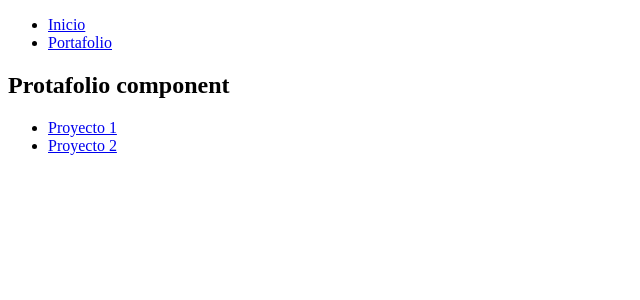
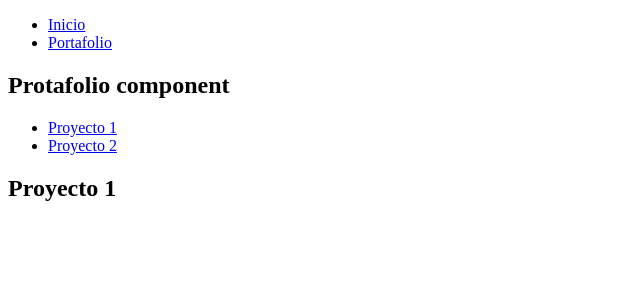
Before and after one commit to adrian1426/ReactJS_ReactRouterDomV5toV6, a React (Create React App) app: page /portafolio/proyecto1/1 in a window 1280 px wide. Shown: the top 300 px of the page, without its empty margins (0-640 px from the left). Built offline with nearby package versions, Linux system fonts and the light colour scheme.

Commit message:
Rutas dinamicas con params, parametros en la ruta

```diff
--- a/src/components/Portafolio.js
+++ b/src/components/Portafolio.js
@@ -1,4 +1,5 @@
 import { Link, Route, Routes } from "react-router-dom";
+import Proyecto from "./Proyecto";
 
 const Portafolio = () => {
   return (
@@ -6,17 +7,16 @@ const Portafolio = () => {
       <h1>Protafolio component</h1>
       <ul>
         <li>
-          <Link to="proyecto1">Proyecto 1</Link>
+          <Link to="proyecto1/1">Proyecto 1</Link>
         </li>
         <li>
-          <Link to="proyecto2">Proyecto 2</Link>
+          <Link to="proyecto1/2">Proyecto 2</Link>
         </li>
       </ul>
 
       <div>
         <Routes>
-          <Route path="proyecto1" element={<h1>Estamos en proyecto 1</h1>} />
-          <Route path="proyecto2" element={<h1>Estamos en proyecto 2</h1>} />
+          <Route path="proyecto1/:id" element={<Proyecto />} />
         </Routes>
       </div>
     </div>
--- /dev/null
+++ b/src/components/Proyecto.js
@@ -0,0 +1,17 @@
+import { useMatch, useParams } from 'react-router-dom';
+
+const Proyecto = () => {
+  const match = useMatch("/portafolio/proyecto1/:id");
+  const params = useParams();
+  const { id } = match.params;
+
+  console.log('params <Proyecto/>', params);
+
+  return (
+    <div>
+      <h1>Proyecto {id}</h1>
+    </div>
+  );
+};
+
+export default Proyecto;
```
